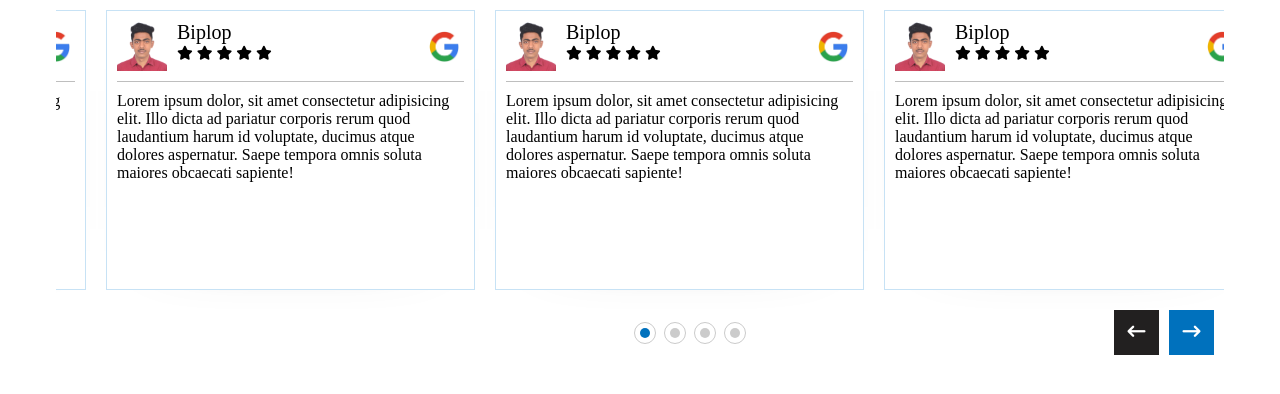
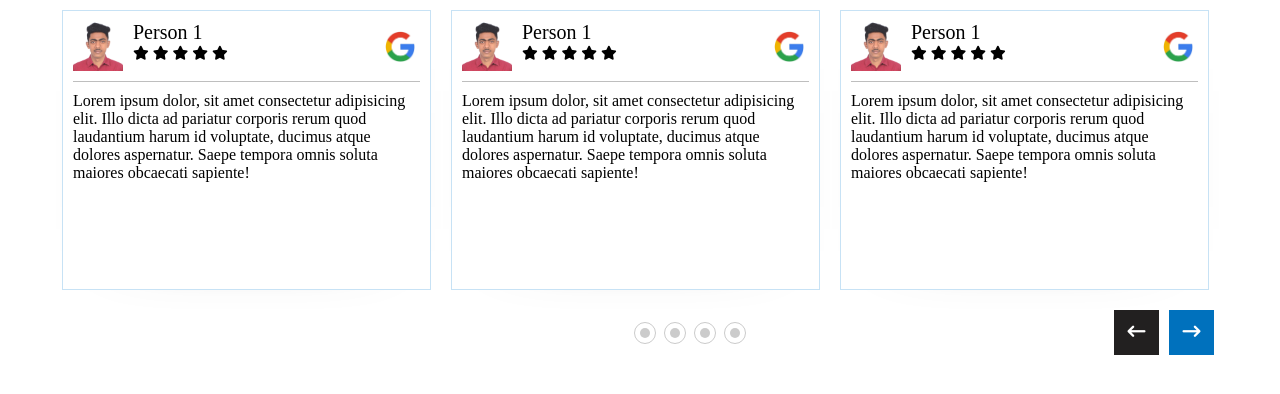
Before and after one commit to ashiqur-r-biplop/Plains-Slider, a plain HTML site: page index.html in a window 1280 px wide. Both pictures are taken after a click on the button 1136 px from the left and 332 px from the top of the page. Drawn offline with Linux system fonts and the light colour scheme.

Commit message:
added some code

```diff
--- a/index.html
+++ b/index.html
@@ -19,10 +19,10 @@
             <div class="slider-top">
               <div class="slider-card-and-title-group">
                 <div class="slider-card-image">
-                  <img src="./image/person.jpg" alt="" />
+                  <img src="./image/person.jpg" alt="Person 1" />
                 </div>
                 <div class="slider-card-name-ratting">
-                  <h3 class="slider-card-title">Biplop</h3>
+                  <h3 class="slider-card-title">Person 1</h3>
                   <div class="icons-group">
                     <i class="fa-solid fa-star"></i>
                     <i class="fa-solid fa-star"></i>
@@ -33,7 +33,7 @@
                 </div>
               </div>
               <div class="slidercard-social-icon">
-                <img src="./image/google-image.png" alt="" />
+                <img src="./image/google-image.png" alt="Google" />
               </div>
             </div>
             <div class="slider-description">
@@ -43,14 +43,15 @@
               soluta maiores obcaecati sapiente!
             </div>
           </div>
+          <!-- card 1 -->
           <div class="slide-card">
             <div class="slider-top">
               <div class="slider-card-and-title-group">
                 <div class="slider-card-image">
-                  <img src="./image/person.jpg" alt="" />
+                  <img src="./image/person.jpg" alt="Person 1" />
                 </div>
                 <div class="slider-card-name-ratting">
-                  <h3 class="slider-card-title">Biplop</h3>
+                  <h3 class="slider-card-title">Person 1</h3>
                   <div class="icons-group">
                     <i class="fa-solid fa-star"></i>
                     <i class="fa-solid fa-star"></i>
@@ -61,7 +62,7 @@
                 </div>
               </div>
               <div class="slidercard-social-icon">
-                <img src="./image/google-image.png" alt="" />
+                <img src="./image/google-image.png" alt="Google" />
               </div>
             </div>
             <div class="slider-description">
@@ -71,14 +72,15 @@
               soluta maiores obcaecati sapiente!
             </div>
           </div>
+          <!-- card 1 -->
           <div class="slide-card">
             <div class="slider-top">
               <div class="slider-card-and-title-group">
                 <div class="slider-card-image">
-                  <img src="./image/person.jpg" alt="" />
+                  <img src="./image/person.jpg" alt="Person 1" />
                 </div>
                 <div class="slider-card-name-ratting">
-                  <h3 class="slider-card-title">Biplop</h3>
+                  <h3 class="slider-card-title">Person 1</h3>
                   <div class="icons-group">
                     <i class="fa-solid fa-star"></i>
                     <i class="fa-solid fa-star"></i>
@@ -89,7 +91,7 @@
                 </div>
               </div>
               <div class="slidercard-social-icon">
-                <img src="./image/google-image.png" alt="" />
+                <img src="./image/google-image.png" alt="Google" />
               </div>
             </div>
             <div class="slider-description">
@@ -99,14 +101,15 @@
               soluta maiores obcaecati sapiente!
             </div>
           </div>
+          <!-- card 1 -->
           <div class="slide-card">
             <div class="slider-top">
               <div class="slider-card-and-title-group">
                 <div class="slider-card-image">
-                  <img src="./image/person.jpg" alt="" />
+                  <img src="./image/person.jpg" alt="Person 1" />
                 </div>
                 <div class="slider-card-name-ratting">
-                  <h3 class="slider-card-title">Biplop</h3>
+                  <h3 class="slider-card-title">Person 1</h3>
                   <div class="icons-group">
                     <i class="fa-solid fa-star"></i>
                     <i class="fa-solid fa-star"></i>
@@ -117,7 +120,7 @@
                 </div>
               </div>
               <div class="slidercard-social-icon">
-                <img src="./image/google-image.png" alt="" />
+                <img src="./image/google-image.png" alt="Google" />
               </div>
             </div>
             <div class="slider-description">
@@ -127,14 +130,15 @@
               soluta maiores obcaecati sapiente!
             </div>
           </div>
+          <!-- card 1 -->
           <div class="slide-card">
             <div class="slider-top">
               <div class="slider-card-and-title-group">
                 <div class="slider-card-image">
-                  <img src="./image/person.jpg" alt="" />
+                  <img src="./image/person.jpg" alt="Person 1" />
                 </div>
                 <div class="slider-card-name-ratting">
-                  <h3 class="slider-card-title">Biplop</h3>
+                  <h3 class="slider-card-title">Person 1</h3>
                   <div class="icons-group">
                     <i class="fa-solid fa-star"></i>
                     <i class="fa-solid fa-star"></i>
@@ -145,7 +149,7 @@
                 </div>
               </div>
               <div class="slidercard-social-icon">
-                <img src="./image/google-image.png" alt="" />
+                <img src="./image/google-image.png" alt="Google" />
               </div>
             </div>
             <div class="slider-description">
@@ -155,13 +159,72 @@
               soluta maiores obcaecati sapiente!
             </div>
           </div>
+          <!-- card 1 -->
+          <div class="slide-card">
+            <div class="slider-top">
+              <div class="slider-card-and-title-group">
+                <div class="slider-card-image">
+                  <img src="./image/person.jpg" alt="Person 1" />
+                </div>
+                <div class="slider-card-name-ratting">
+                  <h3 class="slider-card-title">Person 1</h3>
+                  <div class="icons-group">
+                    <i class="fa-solid fa-star"></i>
+                    <i class="fa-solid fa-star"></i>
+                    <i class="fa-solid fa-star"></i>
+                    <i class="fa-solid fa-star"></i>
+                    <i class="fa-solid fa-star"></i>
+                  </div>
+                </div>
+              </div>
+              <div class="slidercard-social-icon">
+                <img src="./image/google-image.png" alt="Google" />
+              </div>
+            </div>
+            <div class="slider-description">
+              Lorem ipsum dolor, sit amet consectetur adipisicing elit. Illo
+              dicta ad pariatur corporis rerum quod laudantium harum id
+              voluptate, ducimus atque dolores aspernatur. Saepe tempora omnis
+              soluta maiores obcaecati sapiente!
+            </div>
+          </div>
+          <!-- card 1 -->
+          <div class="slide-card">
+            <div class="slider-top">
+              <div class="slider-card-and-title-group">
+                <div class="slider-card-image">
+                  <img src="./image/person.jpg" alt="Person 1" />
+                </div>
+                <div class="slider-card-name-ratting">
+                  <h3 class="slider-card-title">Person 1</h3>
+                  <div class="icons-group">
+                    <i class="fa-solid fa-star"></i>
+                    <i class="fa-solid fa-star"></i>
+                    <i class="fa-solid fa-star"></i>
+                    <i class="fa-solid fa-star"></i>
+                    <i class="fa-solid fa-star"></i>
+                  </div>
+                </div>
+              </div>
+              <div class="slidercard-social-icon">
+                <img src="./image/google-image.png" alt="Google" />
+              </div>
+            </div>
+            <div class="slider-description">
+              Lorem ipsum dolor, sit amet consectetur adipisicing elit. Illo
+              dicta ad pariatur corporis rerum quod laudantium harum id
+              voluptate, ducimus atque dolores aspernatur. Saepe tempora omnis
+              soluta maiores obcaecati sapiente!
+            </div>
+          </div>
+          <!-- Repeat for other cards -->
         </div>
         <div class="dot-and-next-prev-button-group">
           <div class="dot-group">
-            <div class="dot active"></div>
-            <div class="dot"></div>
-            <div class="dot"></div>
-            <div class="dot"></div>
+            <div class="dot active" data-index="0"></div>
+            <div class="dot" data-index="1"></div>
+            <div class="dot" data-index="2"></div>
+            <div class="dot" data-index="3"></div>
           </div>
           <div class="next-prev-button-group">
             <button class="prev">
--- a/script.js
+++ b/script.js
@@ -1,6 +1,7 @@
 document.addEventListener("DOMContentLoaded", function () {
   const sliderContent = document.querySelector(".slider-content");
   const slides = document.querySelectorAll(".slide-card");
+  const dots = document.querySelectorAll(".dot");
 
   const totalSlides = slides.length;
   let slideWidth = slides[0].offsetWidth;
@@ -9,6 +10,16 @@ document.addEventListener("DOMContentLoaded", function () {
 
   function updateSlideWidth() {
     slideWidth = slides[0].offsetWidth;
+  }
+
+  function updateActiveDot(index) {
+    dots.forEach((dot, i) => {
+      if (i === index) {
+        dot.classList.add("active");
+      } else {
+        dot.classList.remove("active");
+      }
+    });
   }
 
   function goToSlide(index) {
@@ -35,8 +46,9 @@ document.addEventListener("DOMContentLoaded", function () {
         currentSlideIndex * slideWidth
       }px)`;
     }
-
+    sliderContent.style.transform = `translateX(-${currentSlideIndex * 390}px)`;
     sliderContent.style.transition = "transform 0.5s ease-in-out";
+    updateActiveDot(currentSlideIndex);
 
     setTimeout(() => {
       isAnimating = false;
@@ -54,6 +66,12 @@ document.addEventListener("DOMContentLoaded", function () {
   document.querySelector(".prev").addEventListener("click", slideLeft);
   document.querySelector(".next").addEventListener("click", slideRight);
 
+  dots.forEach((dot) => {
+    dot.addEventListener("click", function () {
+      goToSlide(parseInt(this.getAttribute("data-index")));
+    });
+  });
+
   window.addEventListener("resize", () => {
     updateSlideWidth();
     goToSlide(currentSlideIndex);
```
